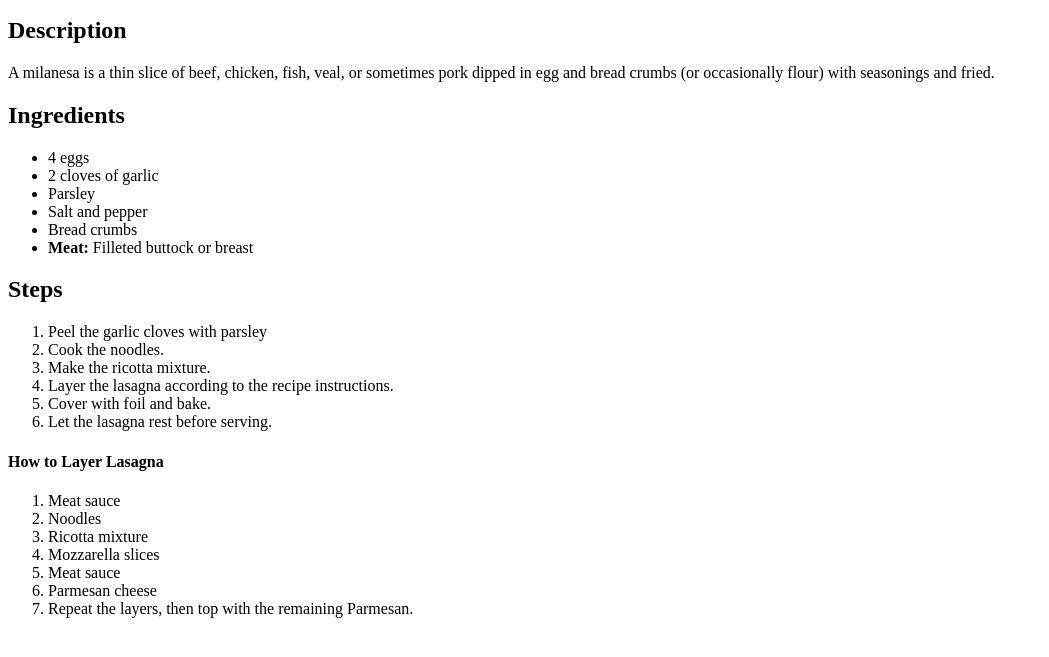
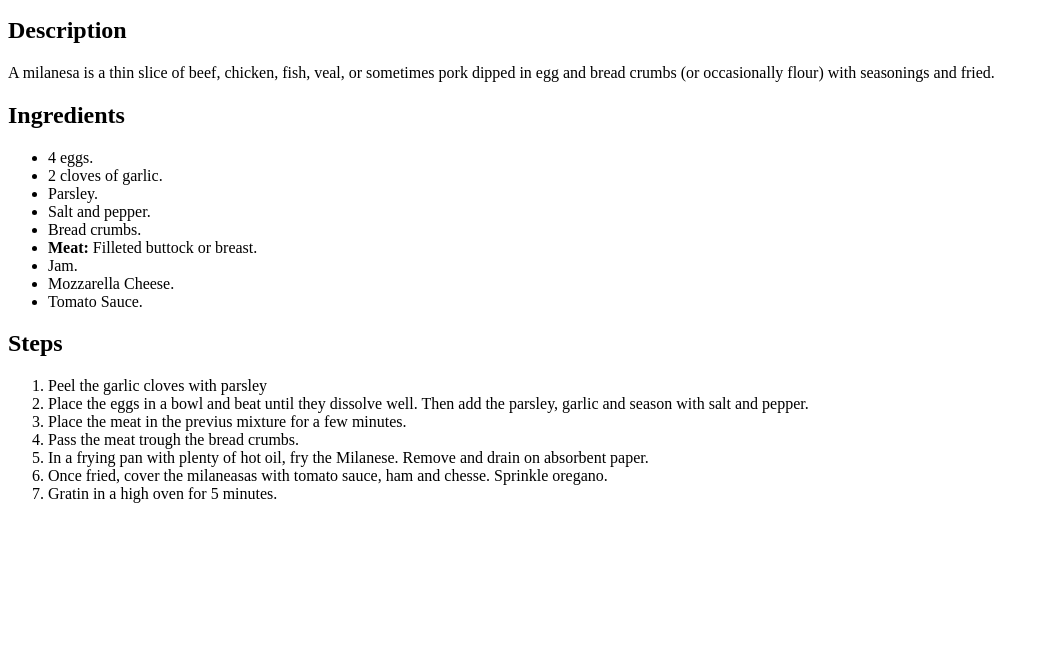
Before and after one commit to jrivanshka/odin-recipes, a plain HTML site: page recipes/milanesas.html in a window 1280 px wide. Shown: the part 127-784 px from the top of the page, without its empty margins (0-1049 px from the left). Drawn offline with Linux system fonts and the light colour scheme.

Commit message:
Update milanesa recipe

```diff
--- a/recipes/milanesas.html
+++ b/recipes/milanesas.html
@@ -12,31 +12,25 @@
     <p>A milanesa is a thin slice of beef, chicken, fish, veal, or sometimes pork dipped in egg and bread crumbs (or occasionally flour) with seasonings and fried.</p>
     <h2>Ingredients</h2>
     <ul>
-        <li>4 eggs</li>
-        <li>2 cloves of garlic</li>
-        <li>Parsley</li>
-        <li>Salt and pepper</li>
-        <li>Bread crumbs</li>
-        <li><b>Meat:</b> Filleted buttock or breast </li>
+        <li>4 eggs.</li>
+        <li>2 cloves of garlic.</li>
+        <li>Parsley.</li>
+        <li>Salt and pepper.</li>
+        <li>Bread crumbs.</li>
+        <li><b>Meat:</b> Filleted buttock or breast.</li>
+        <li>Jam.</li>
+        <li>Mozzarella Cheese.</li>
+        <li>Tomato Sauce.</li>
     </ul>
     <h2>Steps</h2>
     <ol>
         <li>Peel the garlic cloves with parsley</li>
-        <li>Cook the noodles.</li>
-        <li>Make the ricotta mixture.</li>
-        <li>Layer the lasagna according to the recipe instructions.</li>
-        <li>Cover with foil and bake.</li>
-        <li>Let the lasagna rest before serving.</li>
-    </ol>
-    <h4>How to Layer Lasagna</h4>
-    <ol>
-        <li>Meat sauce</li>
-        <li>Noodles</li>
-        <li>Ricotta mixture</li>
-        <li>Mozzarella slices</li>
-        <li>Meat sauce</li>
-        <li>Parmesan cheese</li>
-        <li>Repeat the layers, then top with the remaining Parmesan.</li>
+        <li>Place the eggs in a bowl and beat until they dissolve well. Then add the parsley, garlic and season with salt and pepper.</li>
+        <li>Place the meat in the previus mixture for a few minutes.</li>
+        <li>Pass the meat trough the bread crumbs.</li>
+        <li>In a frying pan with plenty of hot oil, fry the Milanese. Remove and drain on absorbent paper.</li>
+        <li>Once fried, cover the milaneasas with tomato sauce, ham and chesse. Sprinkle oregano.</li>
+        <li>Gratin in a high oven for 5 minutes.</li>
     </ol>
 </body>
 </html>
```
